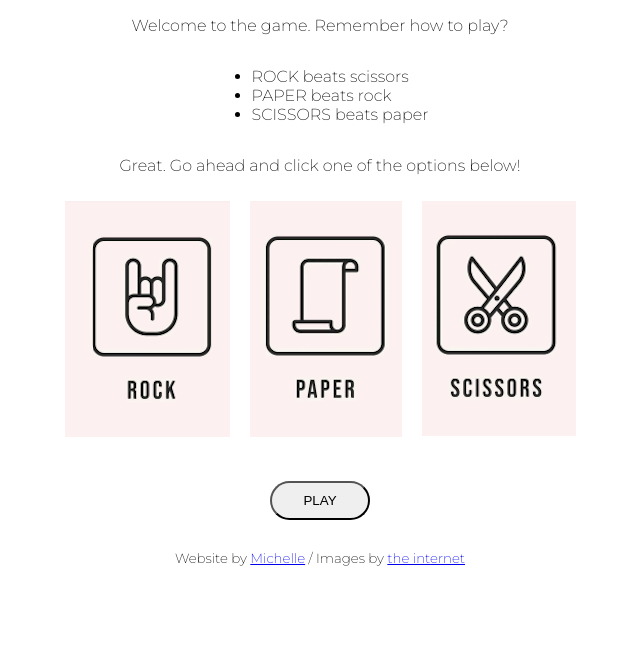
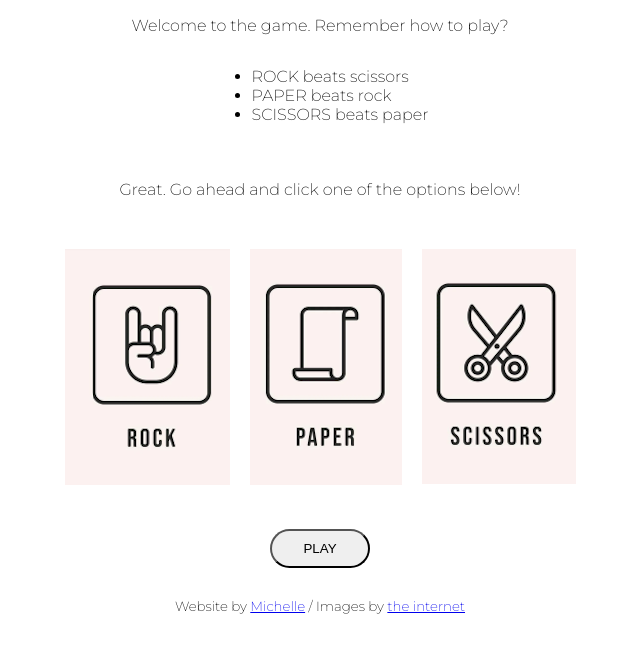
Before and after one commit to michellerenehey/lab-03-rock-paper-scissors, a website with bundled scripts: page index.html in a window 1280 px wide. Shown: the part 90-742 px from the top of the page, without its empty margins (320-960 px from the left). Built offline with nearby package versions, Linux system fonts and the light colour scheme.

Commit message:
reformatted space between elements

```diff
--- a/index.html
+++ b/index.html
@@ -23,7 +23,7 @@
             <li class="list">PAPER beats rock</li>
             <li class="list">SCISSORS beats paper</li>
         </ul>
-        <p>Great. Go ahead and click one of the options below!</p>
+        <p class="instructions">Great. Go ahead and click one of the options below!</p>
     </header>
     <section id="radio-inputs" class = "radio-input">
         <label>
@@ -52,5 +52,4 @@
     <footer>Website by <a href="https://www.linkedin.com/in/michellenygren/">Michelle</a> / Images by <a href="https://www.vecteezy.com/vector-art/691494-rock-paper-scissors-icons">the internet</a></footer>
     <script type="module" src="./app.js"></script>
 </body>
-
 </html>
--- a/styles/style.css
+++ b/styles/style.css
@@ -9,6 +9,11 @@ body {
     display: flex;
     flex-direction: column;
     align-items: center;
+}
+
+.instructions {
+    margin: 20px;
+    padding: 20px;
 }
 
 .radio-input {
@@ -24,6 +29,7 @@ input[type=radio]{
 input[type=radio]:checked + img {
     border: 5px solid #EBBAB9;
     transform: scale(1.25);
+    padding: 20px;
 }
 
 input[type=radio]:hover + img {
```
